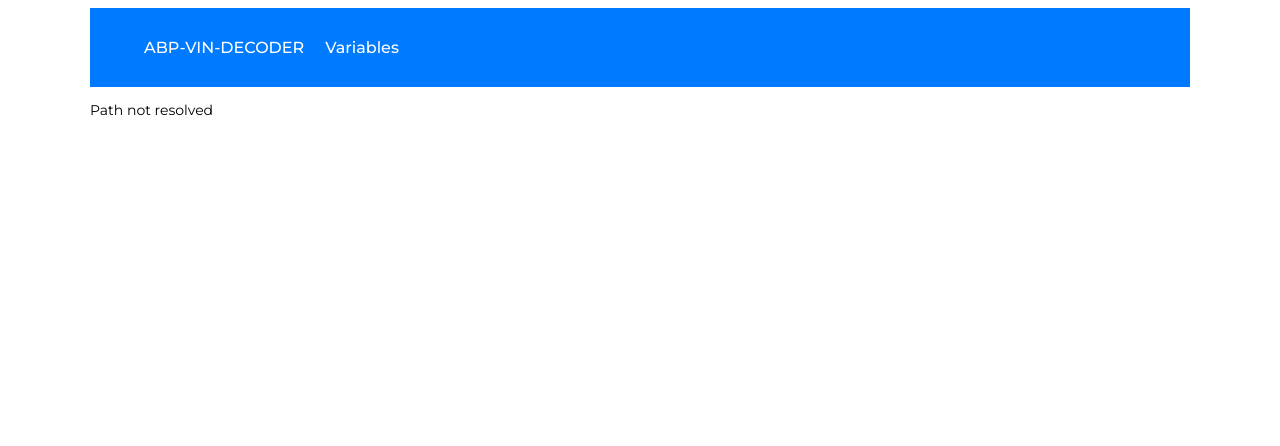
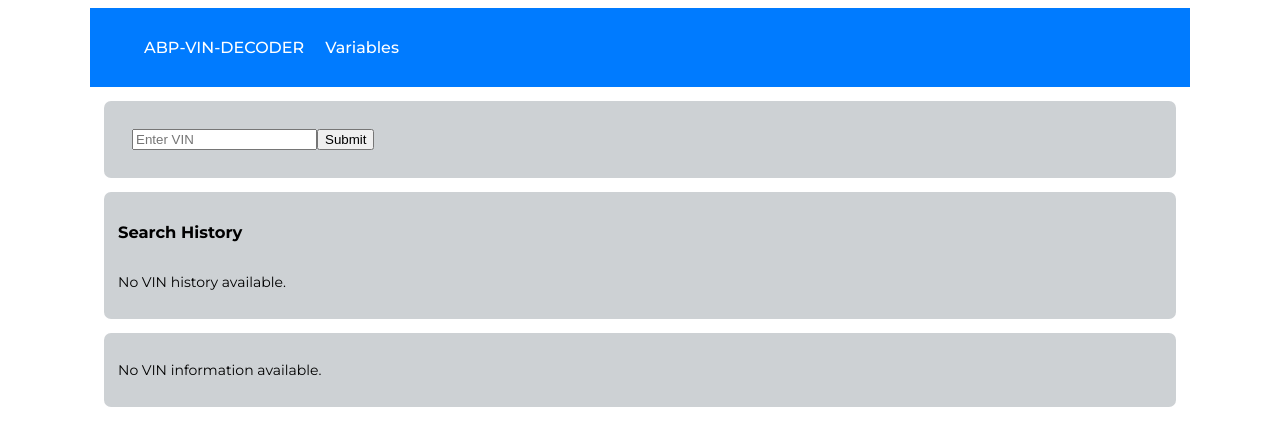
Before and after one commit to AlertMode/abp-vin-decoder, a React (Vite) app: page / in a window 1280 px wide. Shown: the top 446 px of the page. Built offline with nearby package versions, Linux system fonts and the light colour scheme.

Commit message:
Still trying to figure out how to make Route work in GitHub Pages. Changes to be committed: 	modified:   package-lock.json 	modified:   src/App.tsx 	modified:   src/main.tsx 	modified:   vite.config.ts

```diff
--- a/src/App.tsx
+++ b/src/App.tsx
@@ -9,7 +9,7 @@ const App = () => {
     <div className="app-container">
       <NavigationBar />
       <Routes>
-        <Route path="/abp-vin-decoder/" element={<Home />} />
+        <Route path="/" element={<Home />} />
         <Route path="/abp-vin-decoder/variables" element={<Variables />} />
         <Route path="/abp-vin-decoder/variable/:id" element={<VariableID />} />
         <Route path="*" element={<p>Path not resolved</p>} />
--- a/src/main.tsx
+++ b/src/main.tsx
@@ -1,13 +1,13 @@
 import { StrictMode } from "react";
 import { createRoot } from "react-dom/client";
-import { BrowserRouter } from "react-router-dom";
+import { HashRouter } from "react-router-dom";
 import "./styles/index.scss";
 import App from "./App.tsx";
 
 createRoot(document.getElementById("root")!).render(
   <StrictMode>
-    <BrowserRouter>
+    <HashRouter>
       <App />
-    </BrowserRouter>
+    </HashRouter>
   </StrictMode>,
 );
--- a/vite.config.ts
+++ b/vite.config.ts
@@ -3,5 +3,5 @@ import react from "@vitejs/plugin-react";
 
 export default defineConfig({
   plugins: [react()],
-  base: "/abp-vin-decoder",
+  base: "/abp-vin-decoder/#",
 });
```
Also changed, not shown: 1 other file (tests, documents, lock files or other folders).
